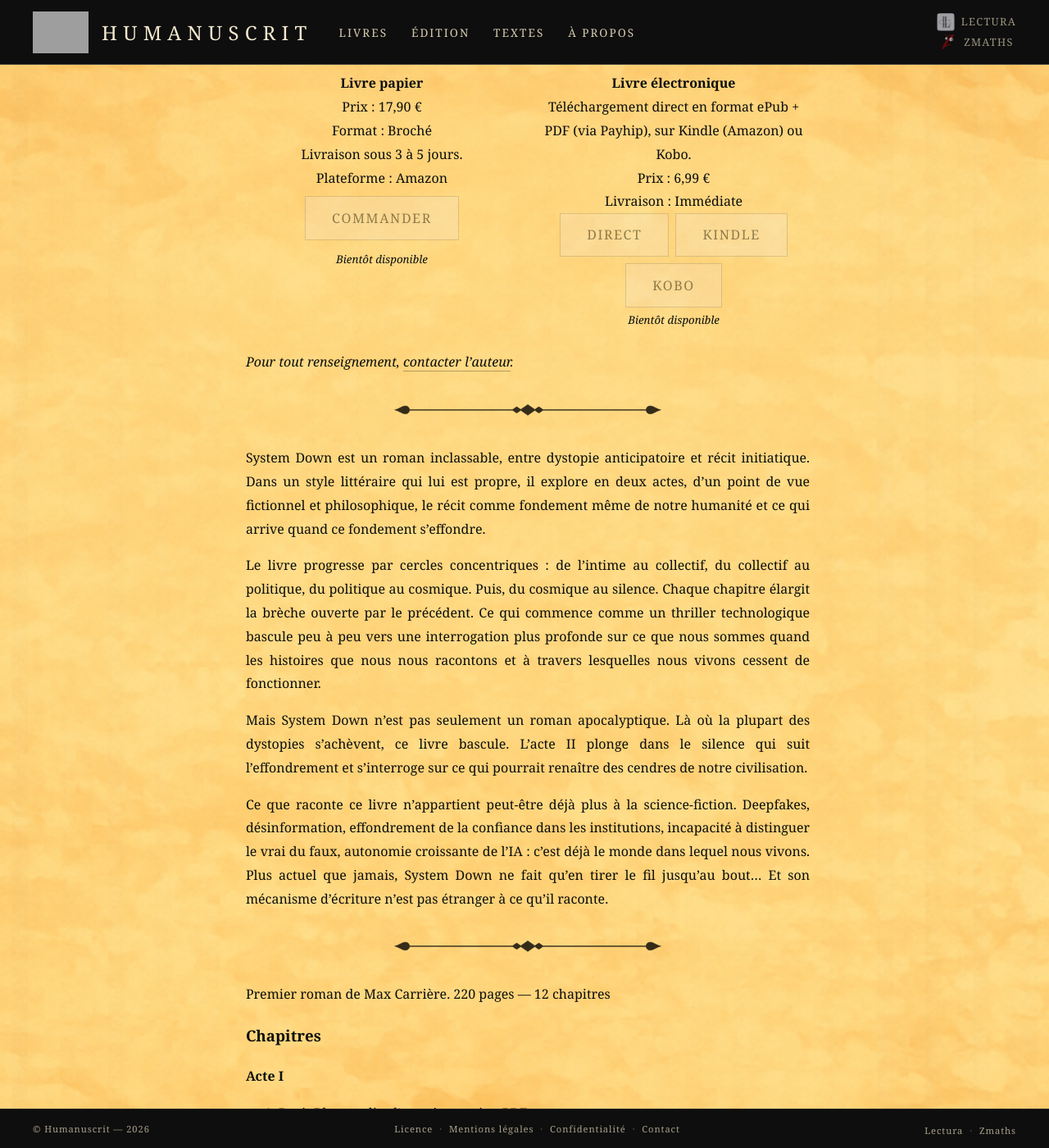
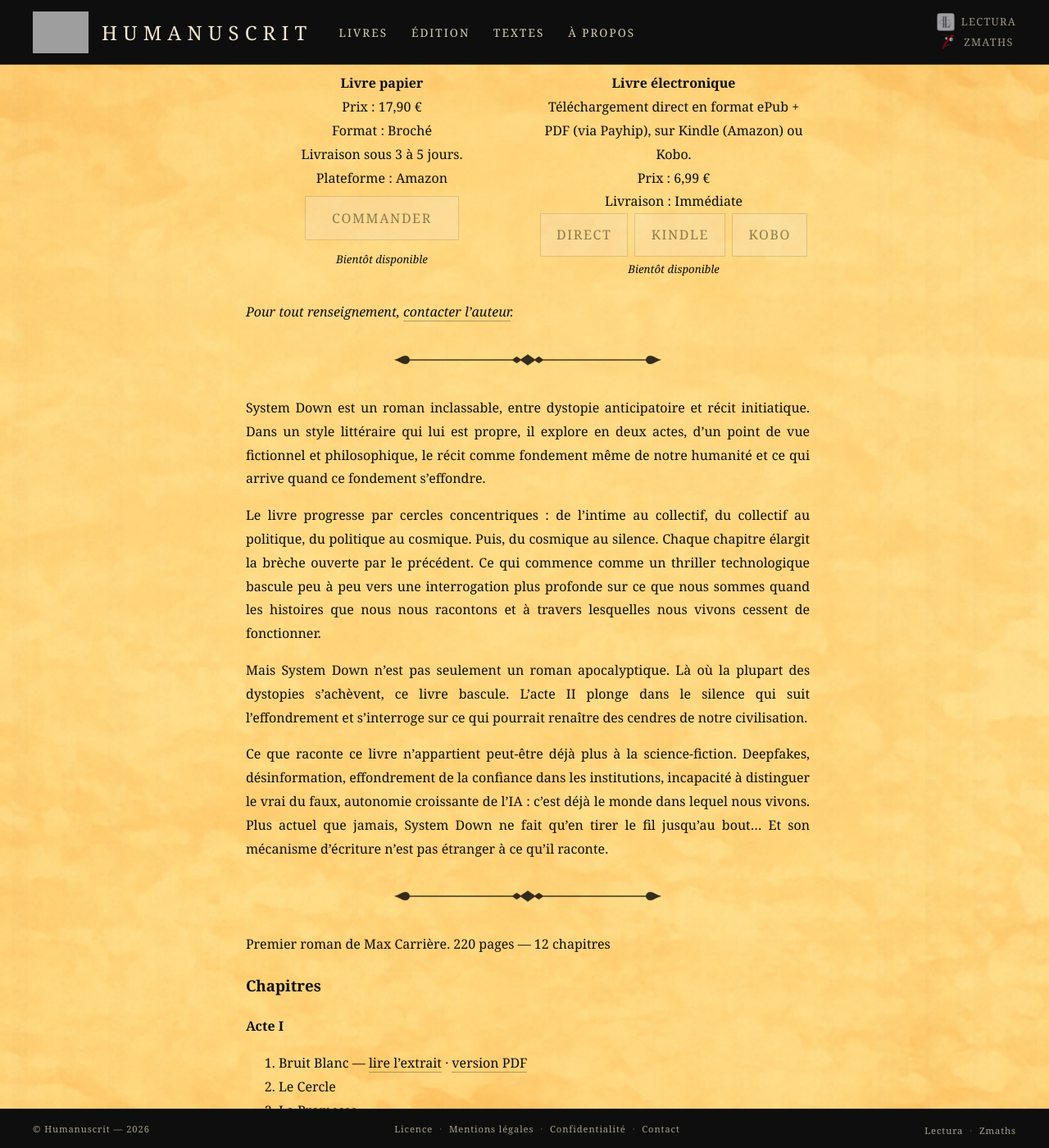
Before and after one commit to maxcarriere/humanuscrit, a Jekyll site: the page built from productions/system-down.md, in a window 1280 px wide and 1400 px high, scrolled down 1053 px. Shown: the whole window at 82% size. Built offline with Jekyll 4.4.1, drawn with Linux system fonts in a browser that asks for light colours; grey boxes are pictures that could not be loaded.

Commit message:
Réduire le padding des boutons ebook pour qu'ils tiennent sur une ligne
Co-Authored-By: Claude Opus 4.6 <noreply@anthropic.com>

```diff
--- a/assets/css/style.scss
+++ b/assets/css/style.scss
@@ -1420,6 +1420,7 @@ html[data-darkreader-mode] .navigation-dossier a:hover {
 
 .buy-buttons-row .cta-button {
   margin: 0;
+  padding: 0.7em 1.2em;
 }
 
 /* Groupement format d'achat */
```
